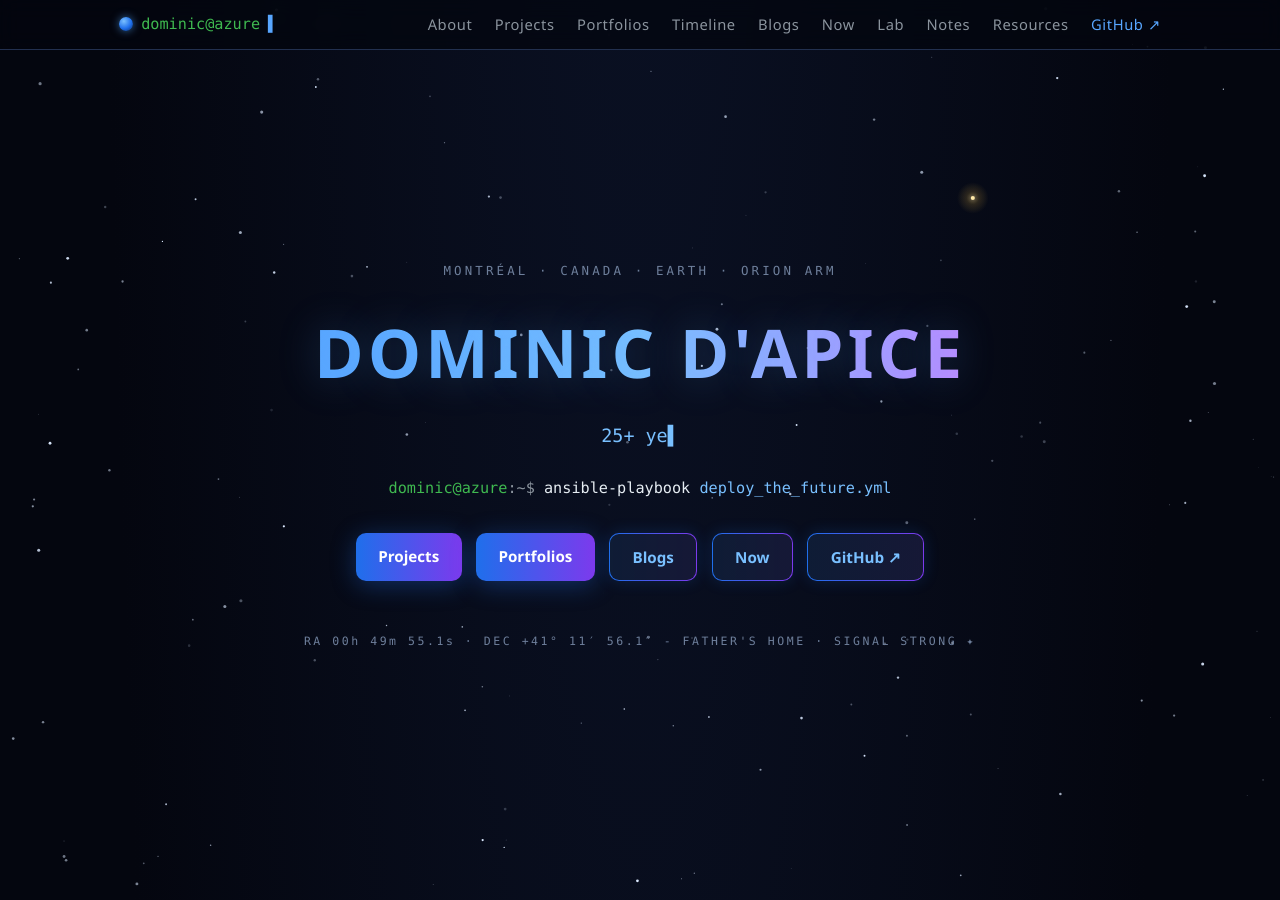
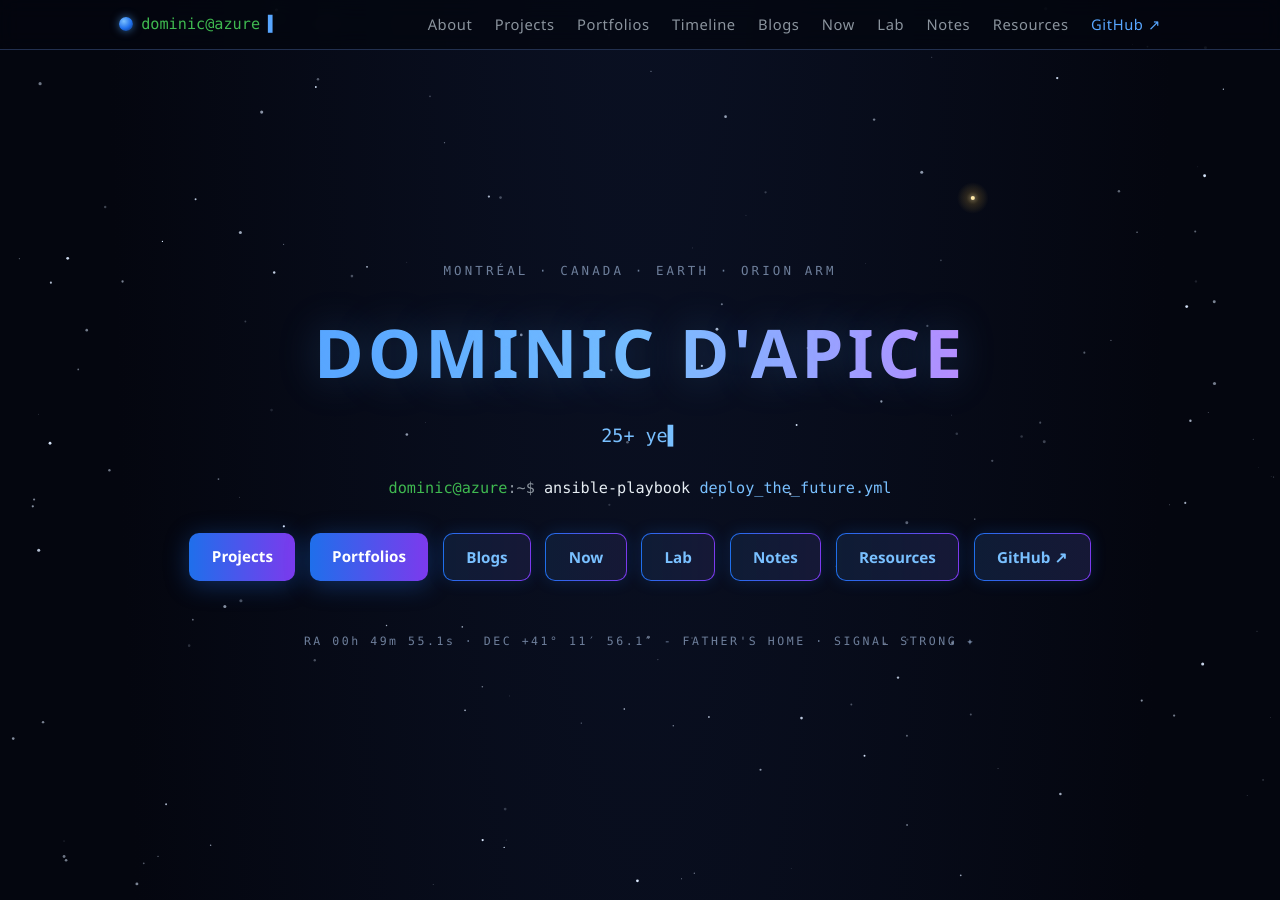
Before and after one commit to dapiced/dapiced.github.io, a Jekyll site: the page built from index.html, in a window 1280 px wide and 900 px high. Built offline with Jekyll 4.4.1, drawn with Linux system fonts in a browser that asks for light colours.

Commit message:
Add Lab, Notes, Resources buttons to hero CTA
Ghost style, between Now and GitHub; the row wraps to two centered
lines via the existing flex-wrap.

Co-Authored-By: Claude Fable 5 <noreply@anthropic.com>

```diff
--- a/index.html
+++ b/index.html
@@ -19,6 +19,9 @@ description: >-
     <a class="btn btn-primary" href="/portfolio/">Portfolios</a>
     <a class="btn btn-ghost" href="/blog/">Blogs</a>
     <a class="btn btn-ghost" href="/now/">Now</a>
+    <a class="btn btn-ghost" href="/lab/">Lab</a>
+    <a class="btn btn-ghost" href="/notes/">Notes</a>
+    <a class="btn btn-ghost" href="/resources/">Resources</a>
     <a class="btn btn-ghost" href="https://github.com/dapiced" target="_blank" rel="noopener">GitHub ↗</a>
   </div>
   <p class="hero-coords"><a href="https://fr.wikipedia.org/wiki/Nu_Andromedae" target="_blank" rel="noopener" title="ν Andromedae - Vincenzo Star">RA 00h 49m 55.1s · DEC +41° 11′ 56.1″ - FATHER'S HOME · SIGNAL STRONG ✦</a></p>
```
